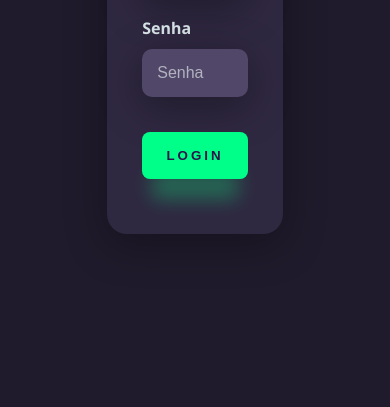
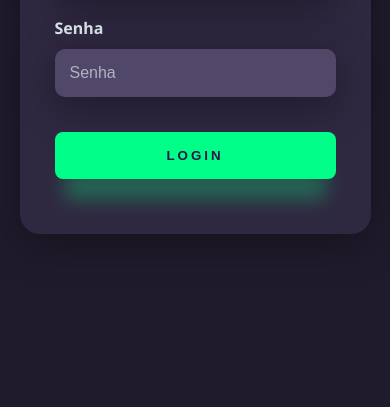
Before and after one commit to Jhonathan-Henrique/Tela-de-login-com-tema-Dark, a plain HTML site: page index.html in a window 390 px wide. Shown: the part 437-844 px from the top of the page. Drawn offline with Linux system fonts and the light colour scheme.

Commit message:
chore: tamanho mobile

```diff
--- a/style.css
+++ b/style.css
@@ -128,6 +128,11 @@ body * {
     height: auto;
    }
 
+   .right-login{
+    width: 100%;
+    height: auto;
+   }
+
    .left-login-image {
     width: 50vh;
    }
```
